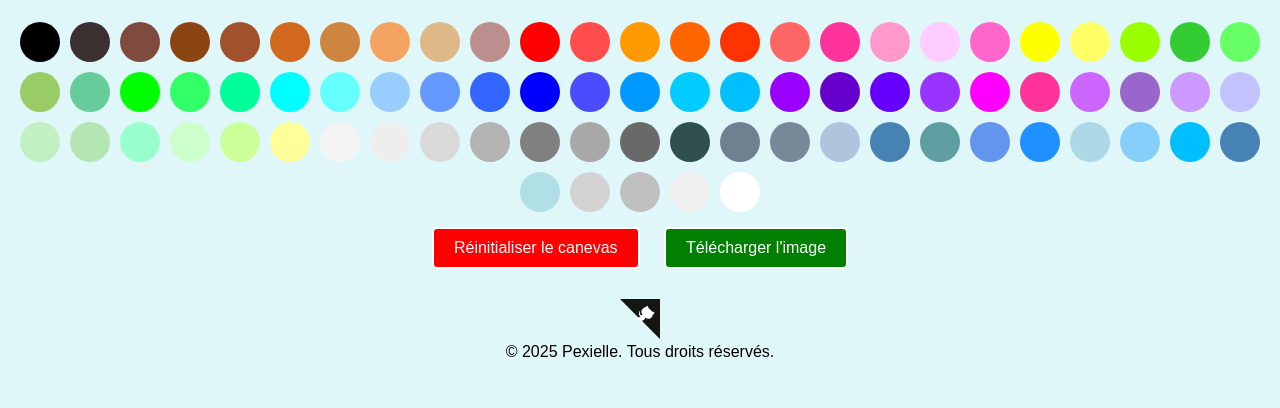
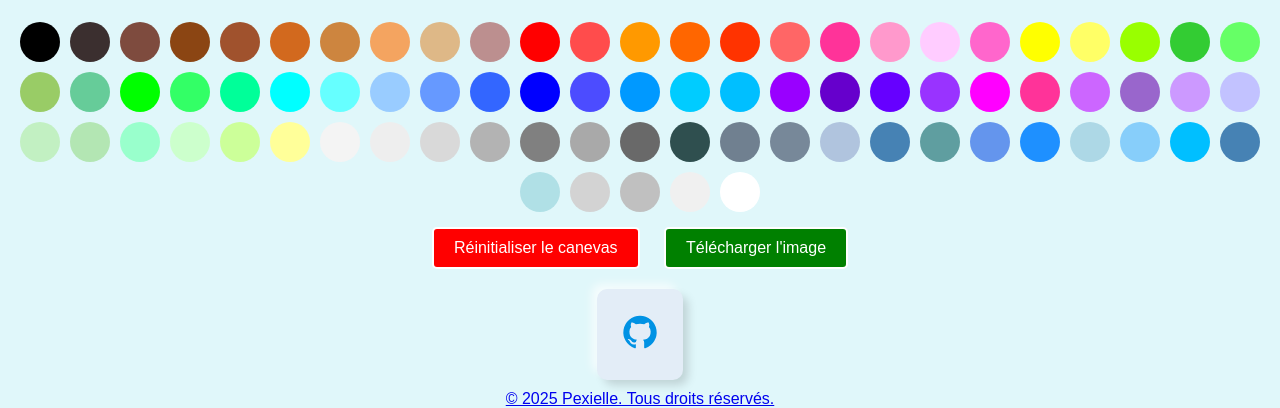
Before and after one commit to SPMoMo/Pexielle, a plain HTML site: page index.html in a window 1280 px wide. Shown: the part 885-1293 px from the top of the page. Before the commit the page ends 1246 px from the top, so only its background shows below. Drawn offline with Linux system fonts and the light colour scheme.

Commit message:
Add files via upload

```diff
--- a/index.html
+++ b/index.html
@@ -251,15 +251,12 @@
         </div>
 
         <!-- GitHub -->
-        <div class="github-link" style="text-align: center; margin-top: 20px;">
+        <button class="btn">
             <a href="https://github.com/SPMoMo/pexielle" target="_blank" aria-label="View source on GitHub">
-                <svg width="40" height="40" viewBox="0 0 250 250" style="fill:#151513; color:#fff;" aria-hidden="true">
-                    <path d="M0,0 L115,115 L130,115 L142,142 L250,250 L250,0 Z"></path>
-                    <path d="M128.3,109.0 C113.8,99.7 119.0,89.6 119.0,89.6 C122.0,82.7 120.5,78.6 120.5,78.6 C119.2,72.0 123.4,76.3 123.4,76.3 C127.3,80.9 125.5,87.3 125.5,87.3 C122.9,97.6 130.6,101.9 134.4,103.2" fill="currentColor" style="transform-origin: 130px 106px;" class="octo-arm"></path>
-                    <path d="M115.0,115.0 C114.9,115.1 118.7,116.5 119.8,115.4 L133.7,101.6 C136.9,99.2 139.9,98.4 142.2,98.6 C133.8,88.5 127.5,75.4 143.8,59.0 C148.5,54.4 154.0,52.2 159.9,52.0 C160.3,50.6 163.2,44.6 171.4,41.7 C171.4,41.7 176.1,43.7 178.8,57.2 C183.1,59.6 187.2,62.8 190.9,66.5 C194.6,70.2 197.8,74.3 200.2,78.7 C213.6,81.4 215.6,86.1 215.6,86.1 C212.7,94.3 206.7,97.2 205.3,97.6 C205.0,103.5 203.0,108.9 198.3,113.6 C181.9,129.9 168.8,123.5 158.7,115.1 C158.9,117.9 157.8,122.4 153.2,127.0 C136.8,143.4 120.4,137.1 106.3,128.7 C105.1,124.1 106.5,120.3 106.6,120.2 L115.0,115.0 Z" fill="currentColor" class="octo-body"></path>
-                </svg>
-            </a>
-        </div>
+        <svg width="40" height="40" fill="#0092E4" xmlns="http://www.w3.org/2000/svg" data-name="Layer 1" viewBox="0 0 24 24" id="github">
+            <path d="M12,2.2467A10.00042,10.00042,0,0,0,8.83752,21.73419c.5.08752.6875-.21247.6875-.475,0-.23749-.01251-1.025-.01251-1.86249C7,19.85919,6.35,18.78423,6.15,18.22173A3.636,3.636,0,0,0,5.125,16.8092c-.35-.1875-.85-.65-.01251-.66248A2.00117,2.00117,0,0,1,6.65,17.17169a2.13742,2.13742,0,0,0,2.91248.825A2.10376,2.10376,0,0,1,10.2,16.65923c-2.225-.25-4.55-1.11254-4.55-4.9375a3.89187,3.89187,0,0,1,1.025-2.6875,3.59373,3.59373,0,0,1,.1-2.65s.83747-.26251,2.75,1.025a9.42747,9.42747,0,0,1,5,0c1.91248-1.3,2.75-1.025,2.75-1.025a3.59323,3.59323,0,0,1,.1,2.65,3.869,3.869,0,0,1,1.025,2.6875c0,3.83747-2.33752,4.6875-4.5625,4.9375a2.36814,2.36814,0,0,1,.675,1.85c0,1.33752-.01251,2.41248-.01251,2.75,0,.26251.1875.575.6875.475A10.0053,10.0053,0,0,0,12,2.2467Z"></path>
+        </svg>
+        </button>
 
         <!-- Pied de page -->
         <div class="footer" id="footer">
--- a/style.css
+++ b/style.css
@@ -592,3 +592,36 @@ body.easter-egg-active {
 body.easter-egg-active {
     animation: backgroundAnimation 10s infinite;
 }
+
+/* From Uiverse.io by CYBWEBALI */
+.btn {
+  display: grid;
+  place-items: center;
+  background: #e3edf7;
+  padding: 1.4em;
+  border-radius: 10px;
+  box-shadow: 6px 6px 10px -1px rgba(0,0,0,0.15),
+	      -6px -6px 10px -1px rgba(255,255,255,0.7);
+  border: 1px solid rgba(0,0,0,0);
+  cursor: pointer;
+  transition: transform 0.5s;
+}
+
+.btn:hover {
+  box-shadow: inset 4px 4px 6px -1px rgba(0,0,0,0.2),
+	      inset -4px -4px 6px -1px rgba(255,255,255,0.7),
+	      -0.5px -0.5px 0px rgba(255,255,255,1),
+	      0.5px 0.5px 0px rgba(0,0,0,0.15),
+	      0px 12px 10px -10px rgba(0,0,0,0.05);
+  border: 1px solid rgba(0,0,0,0.1);
+  transform: translateY(0.5em);
+}
+
+.btn svg {
+  transition: transform 0.5s;
+}
+
+.btn:hover svg {
+  transform: scale(0.9);
+  fill: #333333;
+}
```
